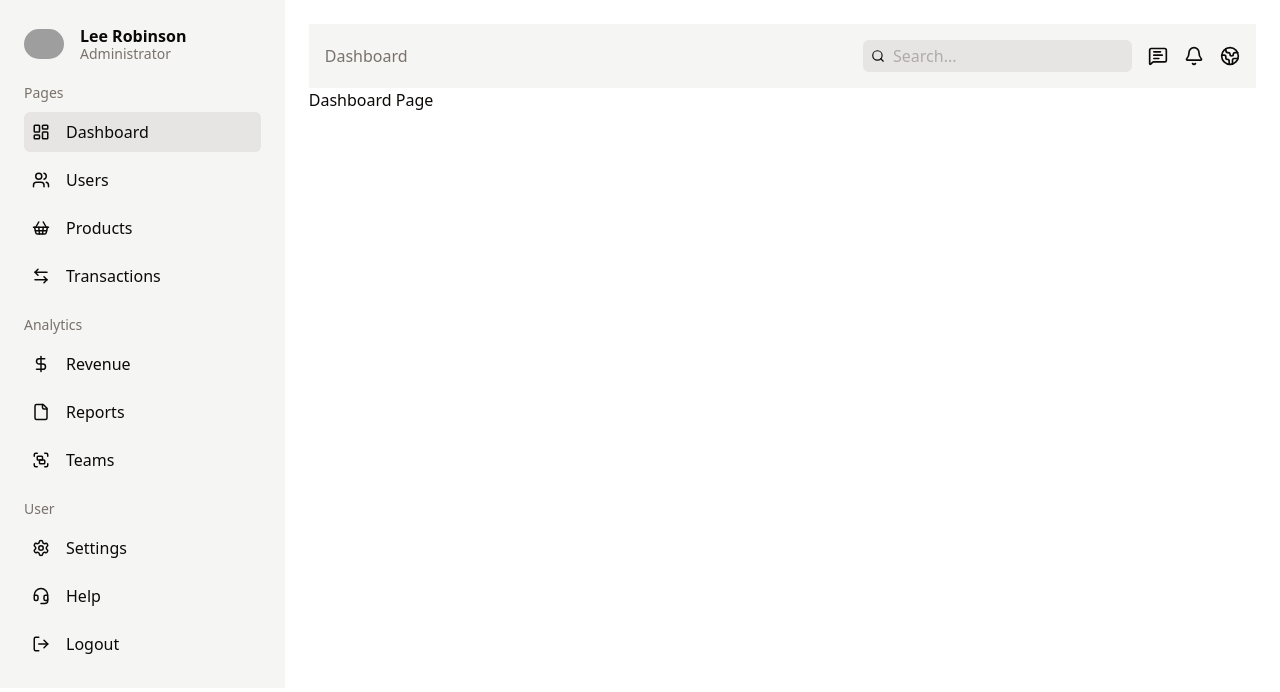
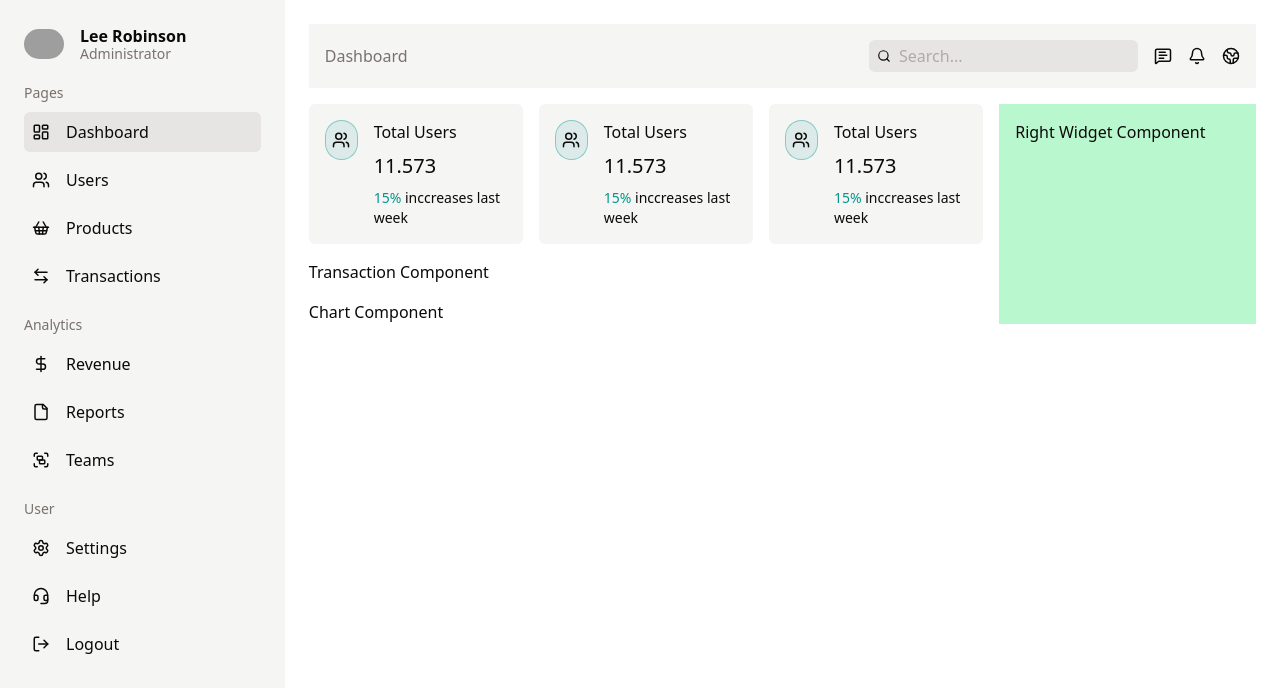
Before and after one commit to creationsbliss/next-board, a Next.js app: page /dashboard in a window 1280 px wide. Shown: the top 692 px of the page. Built offline with nearby package versions, Linux system fonts and the light colour scheme; grey boxes are pictures that could not be loaded.

Commit message:
Add card

```diff
--- a/src/app/dashboard/page.jsx
+++ b/src/app/dashboard/page.jsx
@@ -1,5 +1,29 @@
-const DashboardPage = () => {
-  return <div>Dashboard Page</div>;
-};
+import Card from "@/components/card/Card";
+import Chart from "@/components/chart/Chart";
+import RightWidget from "@/components/right-widget/RightWidget";
+import Transaction from "@/components/transaction/Transaction";
+
+const DashboardPage = () => (
+  <div className="mt-4 flex gap-4">
+    <div className="flex flex-3 flex-col gap-4">
+      <div className="flex gap-4">
+        <Card />
+        <Card />
+        <Card />
+      </div>
+      <div>
+        <Transaction />
+      </div>
+      <div>
+        <Chart />
+      </div>
+    </div>
+    <div className="flex-1 bg-green-200 p-4">
+      <div>
+        <RightWidget />
+      </div>
+    </div>
+  </div>
+);
 
 export default DashboardPage;
--- /dev/null
+++ b/src/components/card/Card.jsx
@@ -0,0 +1,18 @@
+import { UsersIcon } from "lucide-react";
+
+const Card = () => (
+  <div className="flex w-full gap-4 rounded-sm bg-sidebar-accent p-4">
+    <div className="flex h-10 w-10 items-center justify-center rounded-full border-1 border-chart-2/40 bg-chart-2/10">
+      <UsersIcon size={18} />
+    </div>
+    <div className="flex flex-col gap-2">
+      <h2>Total Users</h2>
+      <p className="font-medium text-xl">11.573</p>
+      <p className="text-sm">
+        <span className="text-chart-2"> 15% </span> inccreases last week
+      </p>
+    </div>
+  </div>
+);
+
+export default Card;
--- /dev/null
+++ b/src/components/chart/Chart.jsx
@@ -0,0 +1,3 @@
+const Chart = () => <div>Chart Component</div>;
+
+export default Chart;
--- a/src/components/navbar/Navbar.jsx
+++ b/src/components/navbar/Navbar.jsx
@@ -25,9 +25,9 @@ const Navbar = () => {
           />
         </div>
         <div className="flex items-center gap-4">
-          <MessageSquareTextIcon size={20} />
-          <BellIcon size={20} />
-          <EarthIcon size={20} />
+          <MessageSquareTextIcon size={18} />
+          <BellIcon size={18} />
+          <EarthIcon size={18} />
         </div>
       </div>
     </div>
--- /dev/null
+++ b/src/components/right-widget/RightWidget.jsx
@@ -0,0 +1,3 @@
+const RightWidget = () => <div>Right Widget Component</div>;
+
+export default RightWidget;
--- a/src/components/sidebar/Sidebar.jsx
+++ b/src/components/sidebar/Sidebar.jsx
@@ -89,7 +89,10 @@ const Sidebar = () => (
         </li>
       ))}
     </ul>
-    <button className="mt-2 flex items-center gap-4 p-2" type="button">
+    <button
+      className="mt-2 flex w-full cursor-pointer items-center gap-4 rounded-sm p-2 hover:bg-sidebar-border"
+      type="button"
+    >
       <LogOutIcon size={18} /> Logout
     </button>
   </div>
--- /dev/null
+++ b/src/components/transaction/Transaction.jsx
@@ -0,0 +1,3 @@
+const Transaction = () => <div>Transaction Component</div>;
+
+export default Transaction;
```
